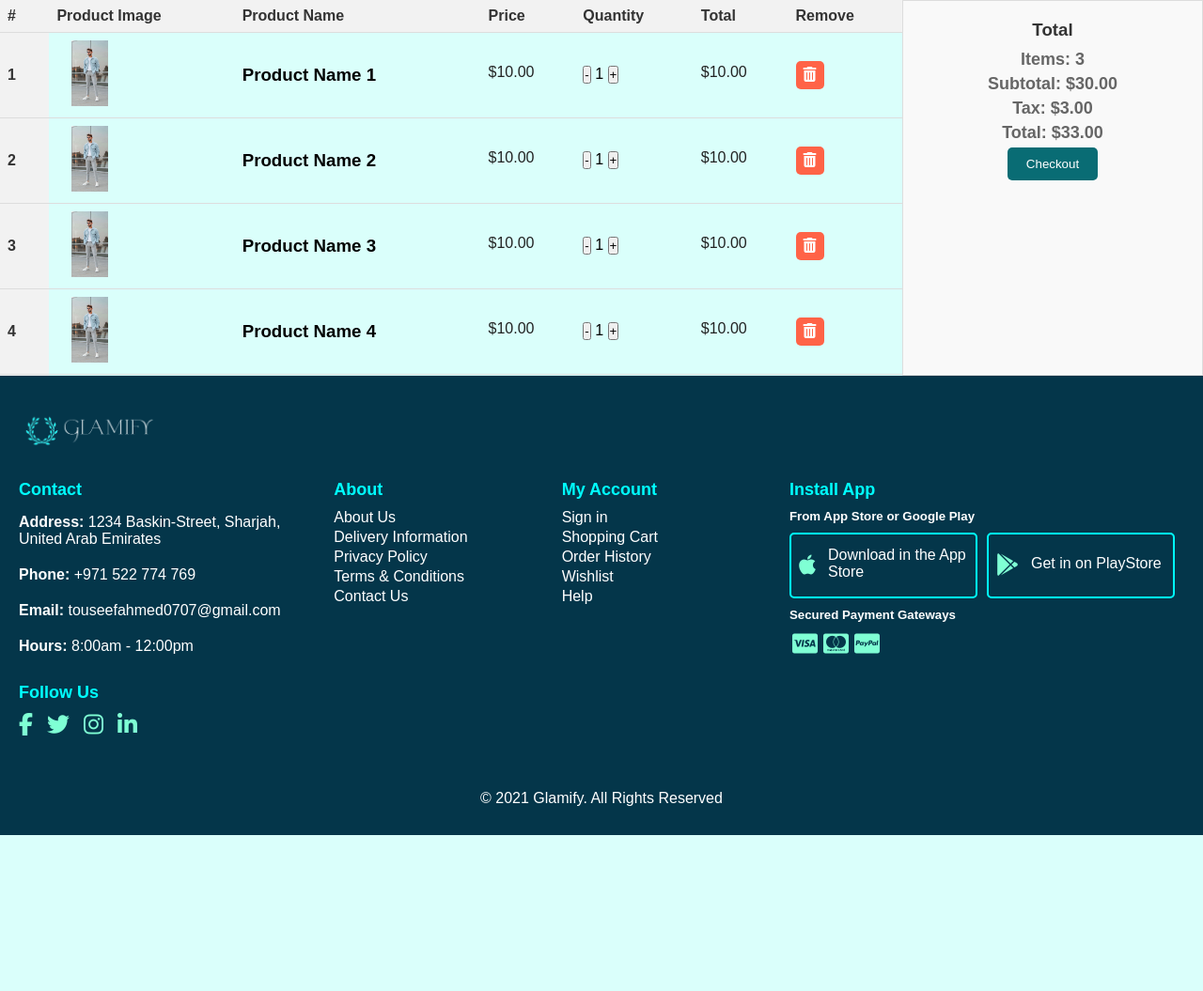
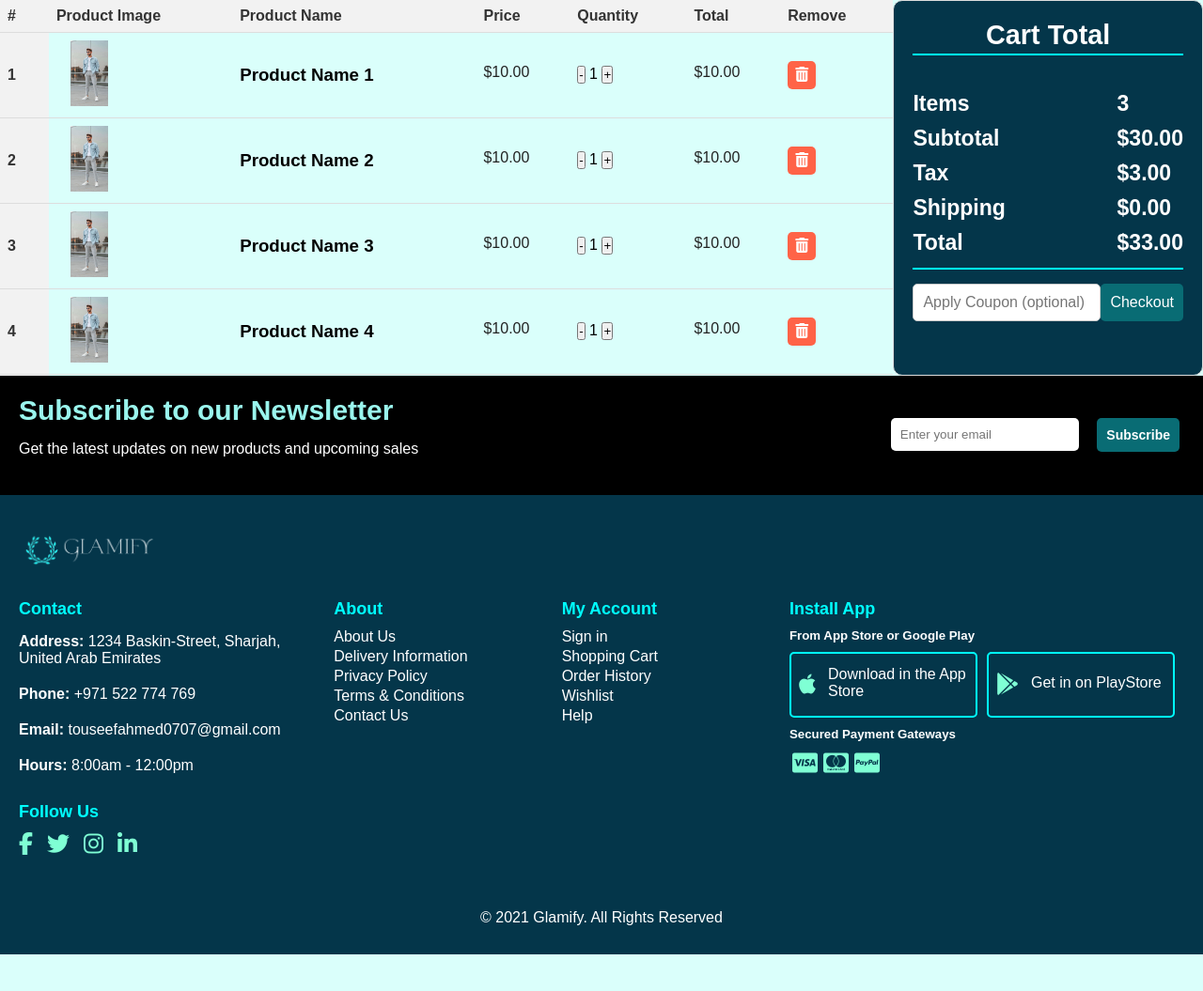
Before and after one commit to touseef0707/Glamify-Web, a Flask app: page /cart in a window 1280 px wide. Shown: the part 189-1244 px from the top of the page at 94% size. Run offline with Flask 3, Linux system fonts and the light colour scheme; some libraries are stand-ins or nearby versions.

Commit message:
cart page modified a bit(totals section)

```diff
--- /dev/null
+++ b/static/css/cart.css
@@ -0,0 +1,175 @@
+/* Cart Page */
+
+:root{
+    --text-xxs: 0.5rem;
+    --text-xs: 0.75rem;
+    --text-sm: 0.875rem;
+    --text-base: 1rem;
+    --text-lg: 1.125rem;
+    --text-xl: 1.25rem;
+    --text-2xl: 1.5rem;
+    --text-3xl: 1.875rem;
+    --text-4xl: 2.25rem;
+    --text-5xl: 3rem;
+    --text-6xl: 4rem;
+
+    --color-header: #04364A;
+    --color-2: #176B87;
+    --color-3: #64CCC5;
+    --color-4: #096c74;
+    --color-5: #1E6F73;
+    --color-6: #04364A;
+    --color-7: #00948d5e;
+    --color-body: #DAFFFB;
+    --color-hover: #9af5ed;
+}
+
+#cart {
+    display: grid;
+    grid-template-columns: 3fr 1fr;
+}
+
+.table-container {
+    max-height: 400px; /* Adjust the maximum height as needed */
+    overflow-y: auto;
+    position: relative;
+}
+
+.table {
+    width: 100%;
+    border-collapse: collapse;
+}
+
+.table thead th {
+    background-color: #f2f2f2;
+    position: sticky; /* Make the header sticky */
+    top: 0; /* Stick to the top of the container */
+    z-index: 1; /* Ensure the header stays above the tbody content */
+}
+
+
+.table th,
+.table td {
+    padding: 8px;
+    text-align: left;
+    border-bottom: 1px solid #ddd;
+}
+
+.table th {
+    background-color: #f2f2f2;
+    color: #333;
+}
+
+.table td img{
+    width: 70px;
+    height: 70px;
+    object-fit: contain;
+
+}
+
+.table tbody tr:hover {
+    background-color: #f2f2f2;
+}
+
+.remove-item-btn {
+    background-color: #ff6347; /* Red color */
+    color: white;
+    border: none;
+    width: 30px;
+    height: 30px;
+    text-align: center;
+    border-radius: 5px;
+    cursor: pointer;
+    transition: background-color 0.3s ease;
+}
+
+.remove-item-btn:hover {
+    background-color: #cc473d;
+}
+
+.remove-item-btn i {
+    font-size: 16px;
+}
+.cart-total {
+    background-color: var(--color-header);
+    border: 1px solid #ddd;
+    padding: 20px;
+    text-align: left; /* Align text to the left for better readability */
+    border-radius: 10px;
+}
+
+.cart-total h3 {
+    margin-bottom: 15px; /* Increase bottom margin for separation */
+    font-size: 1.8em; /* Increase font size for emphasis */
+    color: white;
+    text-align: center;
+    position: relative;
+}
+
+.total-info{
+    position: relative;
+    margin-bottom: 20px;
+}
+
+.total-details{
+    display: flex;
+    justify-content: space-between;
+    margin-bottom: 10px;
+    font-size: 1.2em;
+    color: white;
+}
+.cart-total h3::after,
+.total-info::after{
+    content: '';
+    display: block;
+    width: 100%;
+    height: 2px;
+    background-color: cyan;
+    position: absolute;
+    bottom: -5px;
+    left: 0;
+}
+
+.cart-total h4 {
+    margin: 10px 0;
+    font-size: 1.2em;
+    color: white;
+}
+
+.cart-total form{
+    display: grid;
+    grid-template-columns: 2fr 1fr;
+    align-items: center;
+}
+
+.checkout-btn {
+    background-color: var(--color-4);
+    color: white;
+    border: none;
+    border-radius: 5px;
+    padding: 10px;
+    cursor: pointer;
+    transition: background-color 0.3s ease;
+    font-size: 1em;
+    height: 100%;
+}
+
+.checkout-btn:hover {
+    background-color: var(--color-7);
+}
+
+#coupon {
+    width: 200px;
+    padding: 10px;
+    border: 1px solid #ccc;
+    height: 100%;
+    border-radius: 5px;
+    font-size: 1em;
+    color: #333;
+}
+
+#coupon:focus {
+    outline: none;
+    border-color: #63E6BE;
+    box-shadow: 0 0 5px #63E6BE;
+}
--- a/static/css/home.css
+++ b/static/css/home.css
@@ -1175,113 +1175,89 @@ button[type="submit"]:hover {
 } */
 
 
-/* Cart Page */
 
-#cart {
-    display: grid;
-    grid-template-columns: 3fr 1fr;
-}
-
-.table-container {
-    max-height: 400px; /* Adjust the maximum height as needed */
-    overflow-y: auto;
-    position: relative;
-}
-
-.table {
-    width: 100%;
-    border-collapse: collapse;
-}
-
-.table thead th {
-    background-color: #f2f2f2;
-    position: sticky; /* Make the header sticky */
-    top: 0; /* Stick to the top of the container */
-    z-index: 1; /* Ensure the header stays above the tbody content */
+body .signinhtml{
+    background-image: url("https://source.unsplash.com/2000x200/?business");
 }
 
 
-.table th,
-.table td {
-    padding: 8px;
-    text-align: left;
-    border-bottom: 1px solid #ddd;
+/* Form styling */
+#filter {
+    background-color: var(--color-body);
+    padding: 20px;
+    border-radius: 10px;
+    height: fit-content;
+    box-shadow: 0 4px 8px rgba(0, 0, 0, 0.1);
 }
 
-.table th {
-    background-color: #f2f2f2;
-    color: #333;
+#filter form {
+    display: flex;
+    flex-direction: column;
 }
 
-.table td img{
-    width: 70px;
-    height: 70px;
-    object-fit: contain;
-
+#filter form label {
+    margin-bottom: 5px;
+    color: var(--color-2);
 }
 
-/* .table tbody tr:nth-child(even) {
-    background-color: var(--color-3);
-}
-.table tbody tr:nth-child(odd) {
-    background-color: var(--color-hover);
-} */
-
-.table tbody tr:hover {
-    background-color: #f2f2f2;
+#filter form select {
+    padding: 8px;
+    margin-bottom: 10px;
+    border: 1px solid var(--color-4);
+    border-radius: 5px;
+    background-color: rgba(255, 255, 255, 0.7);
 }
 
-.remove-item-btn {
-    background-color: #ff6347; /* Red color */
+#filter form label button {
+    padding: 10px 20px;
+    background-color: var(--color-2);
     color: white;
-    border: none;
-    width: 30px;
-    height: 30px;
-    text-align: center;
-    border-radius: 5px;
-    cursor: pointer;
-    transition: background-color 0.3s ease;
-}
-
-.remove-item-btn:hover {
-    background-color: #cc473d;
-}
-
-.remove-item-btn i {
-    font-size: 16px;
-}
-
-.cart-total {
-    background-color: #f9f9f9;
-    border: 1px solid #ddd;
-    padding: 20px;
-    text-align: center;
-}
-
-.cart-total h3 {
-    margin-bottom: 10px;
-    color: #333;
-}
-
-.cart-total h4 {
-    margin: 5px 0;
-    color: #666;
-}
-
-.checkout-btn {
-    background-color: var(--color-4);
-    color: white;
-    padding: 10px 20px;
     border: none;
     border-radius: 5px;
     cursor: pointer;
     transition: background-color 0.3s ease;
 }
 
-.checkout-btn:hover {
-    background-color: var(--color-6);
+#filter form label button:hover {
+    background-color: var(--color-hover);
 }
 
-body .signinhtml{
-    background-image: url("https://source.unsplash.com/2000x200/?business");
+#main {
+    display: grid;
+    grid-template-columns: 1fr 5fr;
+    grid-gap: 20px;
+    padding: 20px;
+    justify-content: end;
 }
+
+#search{
+    width: 100%;
+    display: flex;
+    justify-content: start;
+}
+
+#search form {
+    display: flex;
+    align-items: center;
+    width: 400px;
+    padding-left: 0px
+}
+
+#search input[type="text"] {
+    padding: 10px;
+    border-radius: 5px;
+    border: 1px solid #ccc;
+}
+
+#search button[type="submit"] {
+    background-color: #096c74;
+    width: 50px;
+    border: none;
+    padding: 10px;
+    border-radius: 5px;
+    cursor: pointer;
+}
+
+#search button[type="submit"] i {
+    font-size: 1.2em;
+}
--- a/templates/cart.html
+++ b/templates/cart.html
@@ -7,6 +7,7 @@
     <title>My Cart</title>
     <link rel="stylesheet" href="https://pro.fontawesome.com/releases/v5.10.0/css/all.css" />
     <link rel="stylesheet" href="static/css/home.css">
+    <link rel="stylesheet" href="static/css/cart.css">
 </head>
 <body>
 
@@ -69,16 +70,46 @@
         </div>
 
         <div class="cart-total">
-            <h3>Total</h3>
-            <h4>Items: 3</h4>
-            <h4>Subtotal: $30.00</h4>
-            <h4>Tax: $3.00</h4>
-            <h4>Total: $33.00</h4>
-            <button class="checkout-btn">Checkout</button>
+
+            <div class="total-info">
+                <h3>Cart Total</h3>
+                <br>
+                <div class="total-details">
+                    <div>
+                        <h4>Items</h4>
+                        <h4>Subtotal</h4>
+                        <h4>Tax</h4>
+                        <h4>Shipping</h4>
+                        <h4>Total</h4>
+                    </div>
+                    <div>
+                        <h4>3</h4>
+                        <h4>$30.00</h4>
+                        <h4>$3.00</h4>
+                        <h4>$0.00</h4>
+                        <h4>$33.00</h4>
+                    </div>
+                </div>
+            </div>
+            <form action="" method="post">
+                <input type="text" id="coupon" placeholder="Apply Coupon (optional)">
+                <button class="checkout-btn">Checkout</button>
+            </form>
         </div>
+
     </section>
 
 
+    <section id="newsletter" class="section-p1 section-m1">
+        <div>
+            <h2>Subscribe to our Newsletter</h2>
+            <p>Get the latest updates on new products and upcoming sales</p>
+        </div>
+        <form action="">
+            <input type="email" placeholder="Enter your email">
+            <button class="button" style="vertical-align:middle"><span>Subscribe</span></button>
+        </form>
+    </section>
 
 
     <footer class="section-p1">
```
